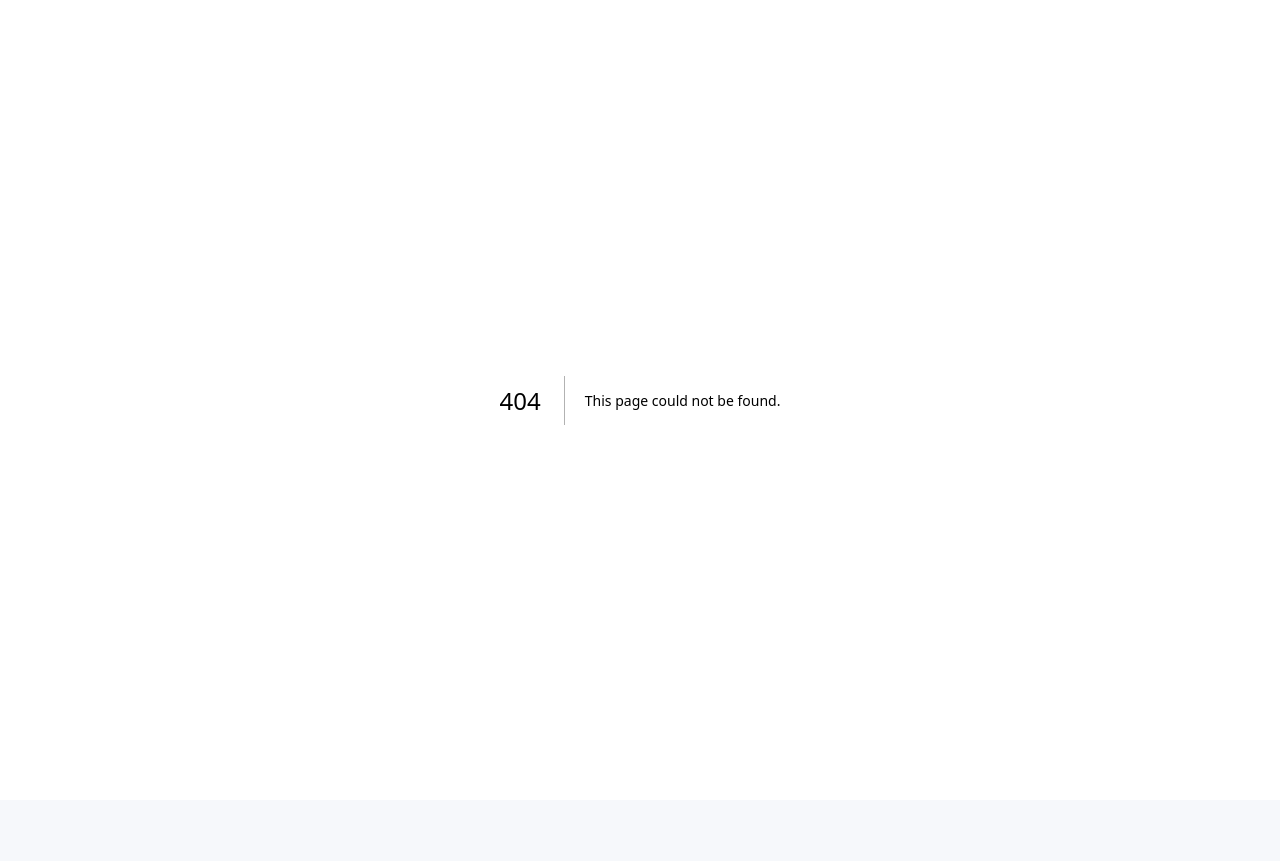
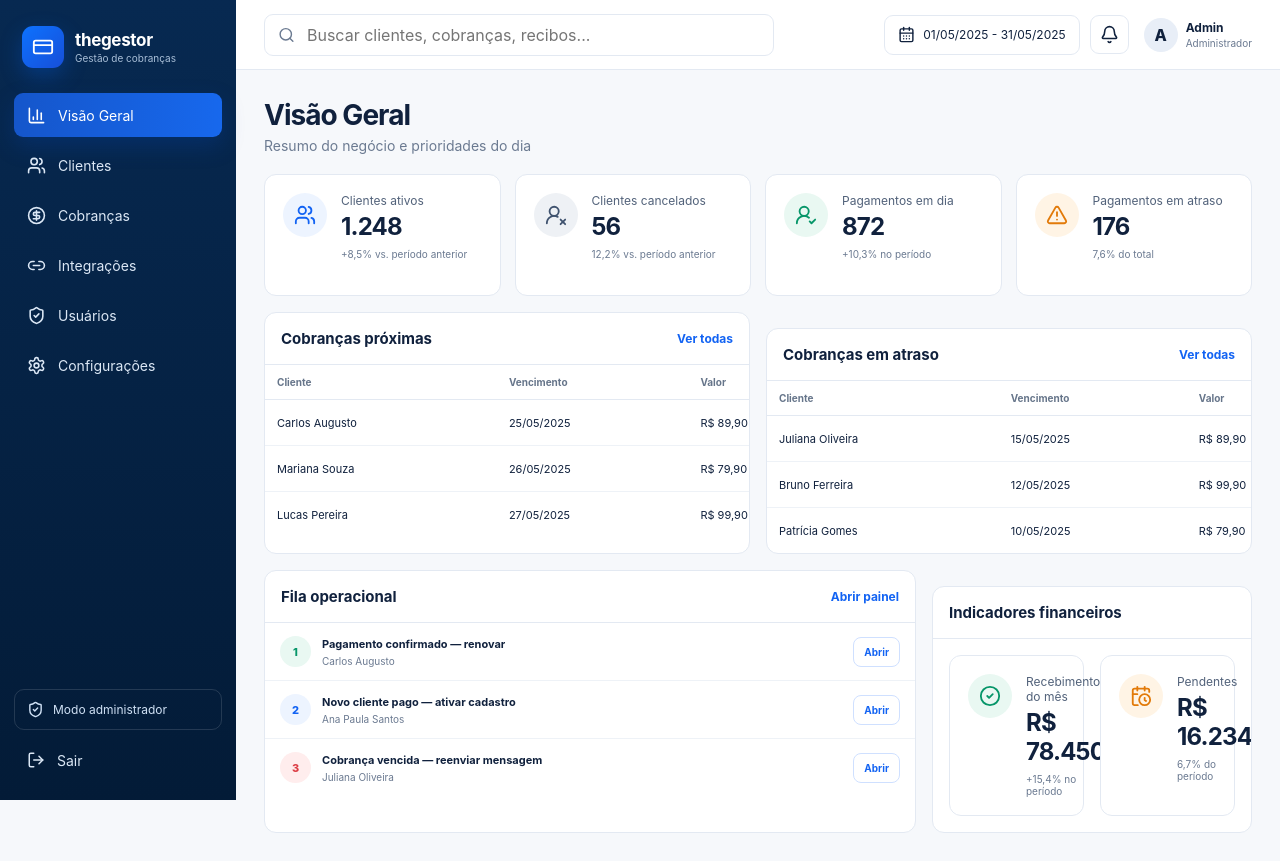
Before and after one commit to anthonytribeiro587/thegestor, a Next.js app: page /dashboard in a window 1280 px wide. Before the commit this address had no page. Before the commit the page ends 800 px from the top, so only its background shows below. Built offline with nearby package versions, Linux system fonts and the light colour scheme.

Commit message:
add overview dashboard

```diff
--- /dev/null
+++ b/src/app/dashboard/page.tsx
@@ -0,0 +1,32 @@
+import Link from "next/link";
+import { AlertTriangle, CalendarClock, CheckCircle2, UserRoundCheck, UserRoundX, Users } from "lucide-react";
+import { AppShell } from "@/components/app-shell";
+import { PageHeader } from "@/components/page-header";
+import { StatCard } from "@/components/stat-card";
+import { StatusBadge } from "@/components/status-badge";
+import { charges, operatorQueue } from "@/lib/mock-data";
+import { currency } from "@/lib/format";
+
+export default function DashboardPage() {
+  const upcoming = charges.filter((charge) => charge.status === "A vencer");
+  const late = charges.filter((charge) => charge.status === "Atrasado");
+  return (
+    <AppShell>
+      <PageHeader title="Visão Geral" subtitle="Resumo do negócio e prioridades do dia" />
+      <section className="stats-grid">
+        <StatCard title="Clientes ativos" value="1.248" helper="+8,5% vs. período anterior" icon={Users} />
+        <StatCard title="Clientes cancelados" value="56" helper="12,2% vs. período anterior" icon={UserRoundX} tone="slate" />
+        <StatCard title="Pagamentos em dia" value="872" helper="+10,3% no período" icon={UserRoundCheck} tone="green" />
+        <StatCard title="Pagamentos em atraso" value="176" helper="7,6% do total" icon={AlertTriangle} tone="orange" />
+      </section>
+      <section className="grid-2">
+        <div className="card"><div className="card-header"><h2>Cobranças próximas</h2><Link href="/cobrancas">Ver todas</Link></div><div className="table-wrap"><table className="admin-table"><thead><tr><th>Cliente</th><th>Vencimento</th><th>Valor</th><th>Status</th></tr></thead><tbody>{upcoming.map((charge) => <tr key={charge.id}><td>{charge.client}</td><td>{charge.dueDate}</td><td>{currency.format(charge.value)}</td><td><StatusBadge status={charge.status} /></td></tr>)}</tbody></table></div></div>
+        <div className="card"><div className="card-header"><h2>Cobranças em atraso</h2><Link href="/cobrancas">Ver todas</Link></div><div className="table-wrap"><table className="admin-table"><thead><tr><th>Cliente</th><th>Vencimento</th><th>Valor</th><th>Status</th></tr></thead><tbody>{late.map((charge) => <tr key={charge.id}><td>{charge.client}</td><td>{charge.dueDate}</td><td>{currency.format(charge.value)}</td><td><StatusBadge status={charge.status} /></td></tr>)}</tbody></table></div></div>
+      </section>
+      <section className="grid-dashboard" style={{ marginTop: 16 }}>
+        <div className="card"><div className="card-header"><h2>Fila operacional</h2><Link href="/operador">Abrir painel</Link></div><div className="queue">{operatorQueue.slice(0, 3).map((item, index) => <div className="queue-item" key={item.client}><div className={`queue-dot ${item.tone}`}>{index + 1}</div><div className="queue-copy"><b>{item.label}</b><small>{item.client}</small></div><button className="button ghost small">Abrir</button></div>)}</div></div>
+        <div className="card"><div className="card-header"><h2>Indicadores financeiros</h2></div><div className="card-body"><div className="grid-2"><StatCard title="Recebimentos do mês" value="R$ 78.450" helper="+15,4% no período" icon={CheckCircle2} tone="green" /><StatCard title="Pendentes" value="R$ 16.234" helper="6,7% do período" icon={CalendarClock} tone="orange" /></div></div></div>
+      </section>
+    </AppShell>
+  );
+}
```
